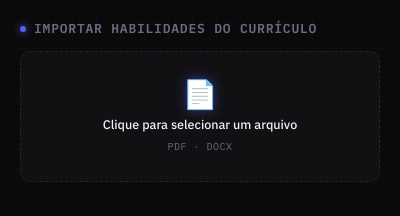
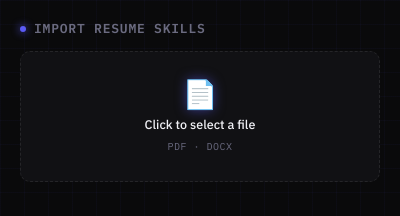
Before and after one commit to DykstraBruno/workaholic, a browser extension: page popup/file-picker.html in a window 400 px wide. Drawn offline with Linux system fonts and the light colour scheme.

Commit message:
file picker com tradução

```diff
--- a/popup/file-picker.html
+++ b/popup/file-picker.html
@@ -1,8 +1,8 @@
 <!DOCTYPE html>
-<html lang="pt-BR">
+<html>
 <head>
   <meta charset="UTF-8" />
-  <title>Importar currículo</title>
+  <title>Import Resume</title>
   <script src="../libs/browser-polyfill.js"></script>
   <script src="../libs/pdf.min.js"></script>
   <script src="../libs/mammoth.browser.min.js"></script>
@@ -72,6 +72,7 @@
       border-radius: 50%;
       background: var(--accent);
       box-shadow: 0 0 8px var(--accent);
+      flex-shrink: 0;
     }
 
     /* Drop zone */
@@ -167,15 +168,54 @@
 </head>
 <body>
   <div class="container">
-    <h2>Importar habilidades do currículo</h2>
+    <h2 id="heading"></h2>
     <label for="file-input">
       <span class="label-icon">📄</span>
-      <span class="label-text">Clique para selecionar um arquivo</span>
+      <span class="label-text" id="label-main"></span>
       <span class="label-sub">PDF · DOCX</span>
       <input type="file" id="file-input" accept=".pdf,.docx" />
     </label>
     <p id="status"></p>
   </div>
+
+  <script>
+    const i18n = {
+      'pt-BR': {
+        title:   'Importar currículo',
+        heading: 'Importar habilidades do currículo',
+        label:   'Clique para selecionar um arquivo',
+        htmlLang: 'pt-BR',
+      },
+      'en': {
+        title:   'Import Resume',
+        heading: 'Import resume skills',
+        label:   'Click to select a file',
+        htmlLang: 'en',
+      },
+    };
+
+    function detectLocale() {
+      const langs = (navigator.languages && navigator.languages.length)
+        ? navigator.languages
+        : [navigator.language || 'en'];
+
+      for (const lang of langs) {
+        const l = lang.toLowerCase();
+        if (l === 'pt-br' || l === 'pt_br') return 'pt-BR';
+        if (l === 'pt') return 'pt-BR';
+      }
+      return 'en';
+    }
+
+    const locale  = detectLocale();
+    const strings = i18n[locale];
+
+    document.documentElement.lang                     = strings.htmlLang;
+    document.title                                    = strings.title;
+    document.getElementById('heading').textContent    = strings.heading;
+    document.getElementById('label-main').textContent = strings.label;
+  </script>
+
   <script src="file-picker.js"></script>
 </body>
 </html>
```
